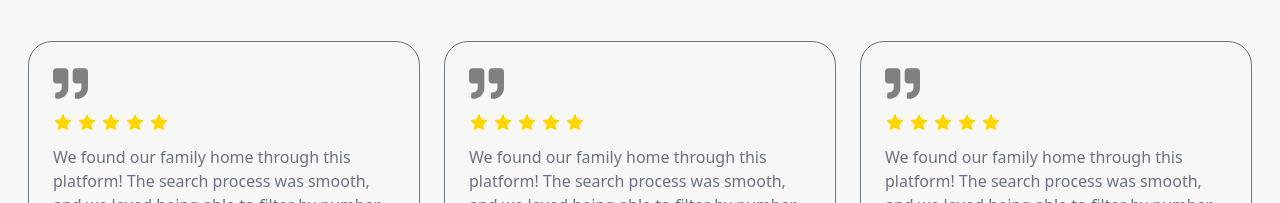
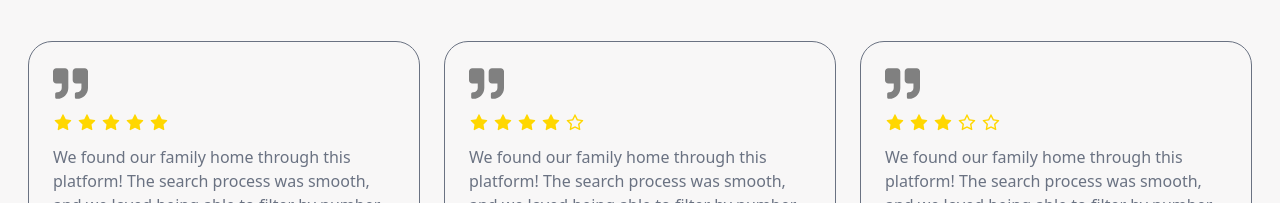
Before and after one commit to Ishmael-smart-Kaunda/Flex-Designs-Project, a React (Vite) app: page / in a window 1280 px wide. Shown: the part 2928-3131 px from the top of the page. Built offline with nearby package versions, Linux system fonts and the light colour scheme.

Commit message:
Rating recoded

```diff
--- a/src/components/home components/Testcards.jsx
+++ b/src/components/home components/Testcards.jsx
@@ -1,9 +1,9 @@
 import React from 'react'
-import { AiFillStar } from 'react-icons/ai'
+import { AiFillStar, AiOutlineStar } from 'react-icons/ai'
 import { FaQuoteRight } from 'react-icons/fa'
 
 
-const Testcards = ({client_name, client_desc, test_desc, client_img}) => {
+const Testcards = ({client_name, client_desc, test_desc, client_img, rating}) => {
   return (
     <div>
         <div className="border bg-transparent border-gray-500 p-6  rounded-3xl hover:shadow-2xl">
@@ -12,11 +12,11 @@ const Testcards = ({client_name, client_desc, test_desc, client_img}) => {
                     color='gray'
                 />
                 <div className="my-3 flex flex-row gap-1">
-                    <AiFillStar size={20} color='gold' />
-                    <AiFillStar size={20} color='gold' />
-                    <AiFillStar size={20} color='gold' />
-                    <AiFillStar size={20} color='gold' />
-                    <AiFillStar size={20} color='gold' />
+                    {Array.from({length: 5}).map((_, index) => (
+                        index < rating
+                        ? <AiFillStar  size={20} color='gold'/>
+                        : <AiOutlineStar size={20} color='gold' />
+                    ))}
                 </div>
                 <p className='text-gray-500'>
                     {test_desc}
--- a/src/components/home components/Testimonials.jsx
+++ b/src/components/home components/Testimonials.jsx
@@ -11,6 +11,7 @@ const Testimonials = () => {
                 client_desc={card.client_desc}
                 test_desc={card.test_desc}
                 client_img= {card.client_img}
+                rating={card.rating}
             />
     })
 
--- a/src/data/testimonialsData.js
+++ b/src/data/testimonialsData.js
@@ -3,6 +3,7 @@ export default [
         id: 101,
         client_name: "Emily & David Rodriguez",
         client_desc: "Growing Family",
+        rating: 5,
         test_desc: "We found our family home through this platform! The search process was smooth, and we loved being able to filter by number of bedrooms and location. Highly recommend!",
         client_img: "https://images.pexels.com/photos/5416612/pexels-photo-5416612.jpeg"
     },
@@ -10,6 +11,7 @@ export default [
         id: 102,
         client_name: "Emily & David Rodriguez",
         client_desc: "Growing Family",
+        rating: 4,
         test_desc: "We found our family home through this platform! The search process was smooth, and we loved being able to filter by number of bedrooms and location. Highly recommend!",
         client_img: "https://images.pexels.com/photos/5416612/pexels-photo-5416612.jpeg"
     },
@@ -17,6 +19,7 @@ export default [
         id: 103,
         client_name: "Emily & David Rodriguez",
         client_desc: "Growing Family",
+        rating: 3,
         test_desc: "We found our family home through this platform! The search process was smooth, and we loved being able to filter by number of bedrooms and location. Highly recommend!",
         client_img: "https://images.pexels.com/photos/5416612/pexels-photo-5416612.jpeg"
     }
```
